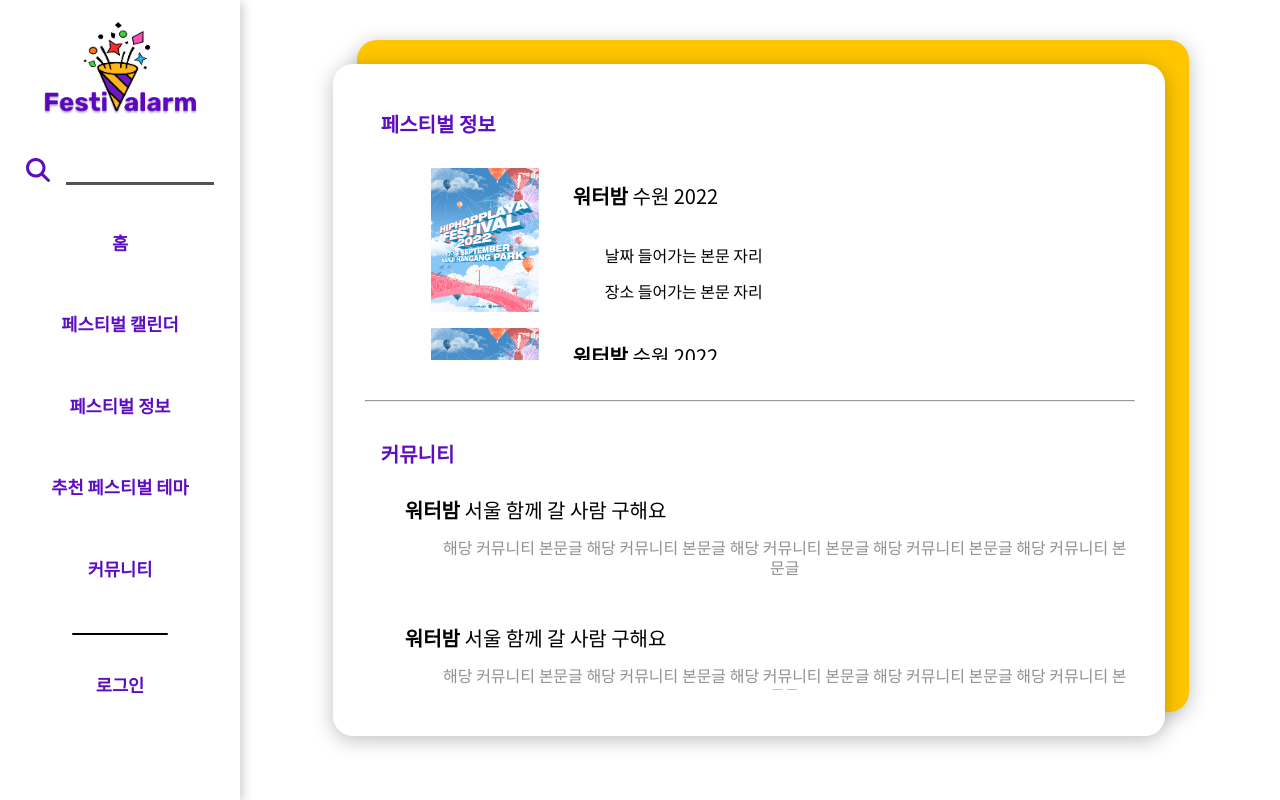
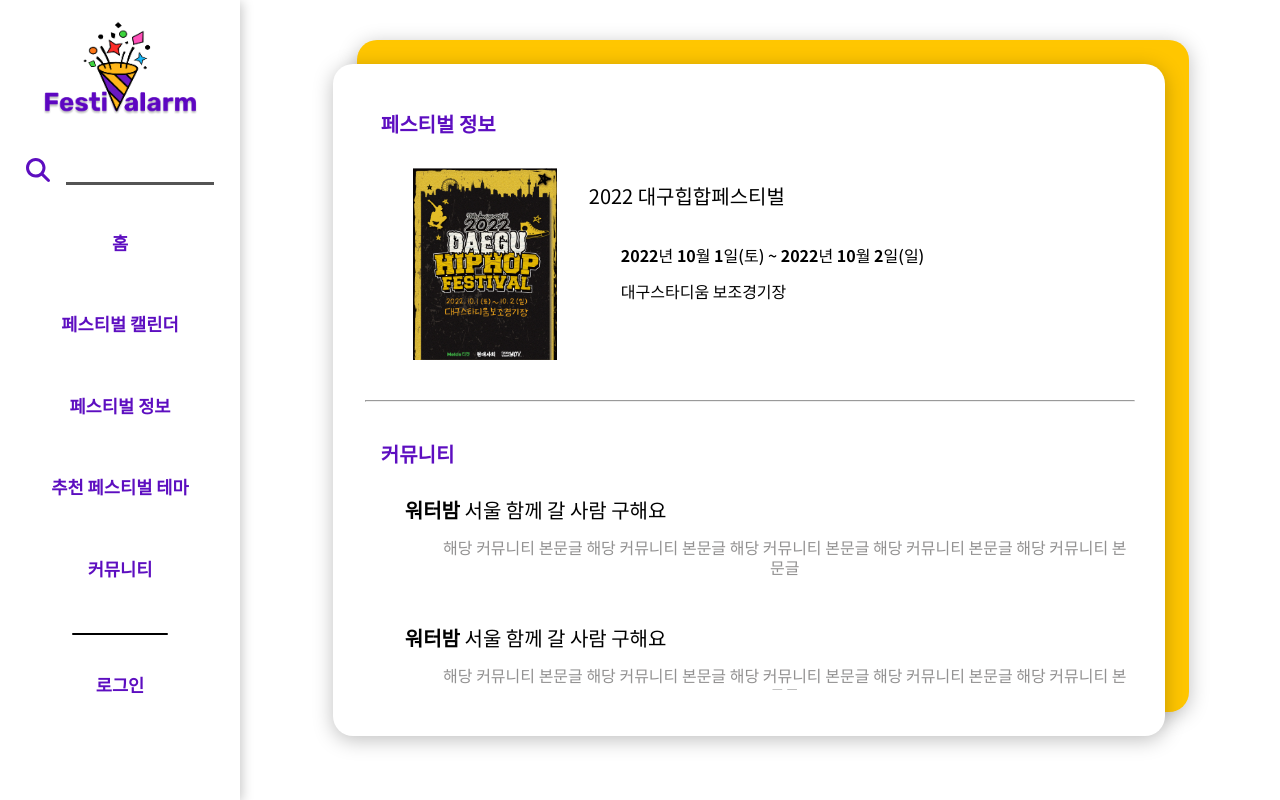
Before and after one commit to soyeons/MUTSA_team_Soyeon, a React (Create React App) app: page /search in a window 1280 px wide. Built offline with nearby package versions, Linux system fonts and the light colour scheme; a web font is replaced by a local one.

Commit message:
[feat] search 페스티벌 리스트 불러만 놓기

```diff
--- a/src/Search.css
+++ b/src/Search.css
@@ -78,7 +78,7 @@
 .searchFestEach {
 	display: flex;
 	padding-left: 3rem;
-	gap: 1rem;
+	gap: 2rem;
 	padding-top: 1rem;
 }
 
@@ -116,6 +116,11 @@
 	flex-direction: column;
 	gap: 1rem;
 	padding-left: 2rem;
+	align-items: flex-start;
+}
+
+.searchFestInfo span {
+	font-weight: bold;
 }
 
 .searchFestInfo p {
--- a/src/Search.js
+++ b/src/Search.js
@@ -6,6 +6,40 @@ import festivallist from './list.json';
 const initialPostList = festivallist['festivallist'];
 
 const Search = () => {
+	const dayArr = ['일', '월', '화', '수', '목', '금', '토'];
+	const filteredFest = () => {
+		let filterList = [];
+		for (let i = 0; i < initialPostList.length; i++) {
+			const startDate = new Date(
+				Number(initialPostList[i].time_start.substring(0, 4)),
+				Number(initialPostList[i].time_start.substring(5, 7)) - 1,
+				Number(initialPostList[i].time_start.substring(8, 10))
+			);
+			const endDate = new Date(Number(initialPostList[i].time_end.substring(0, 4)), Number(initialPostList[i].time_end.substring(5, 7)) - 1, Number(initialPostList[i].time_end.substring(8, 10)));
+
+			let dateString = `<span>${startDate.getFullYear()}</span>년 <span>${startDate.getMonth() + 1}</span>월 <span>${startDate.getDate()}</span>일(${
+				dayArr[startDate.getDay()]
+			}) ~ <span>${endDate.getFullYear()}</span>년 <span>${endDate.getMonth() + 1}</span>월 <span>${endDate.getDate()}</span>일(${dayArr[endDate.getDay()]})`;
+			const subDate = endDate.getDate() - startDate.getDate();
+			if (subDate === 0) {
+				dateString = `<span>${startDate.getFullYear()}</span>년 <span>${startDate.getMonth() + 1}</span>월 <span>${startDate.getDate()}</span>일(${dayArr[startDate.getDay()]})`;
+			}
+
+			filterList.push(
+				<div className='searchFestEach'>
+					<img className='seacrhFestPoster' src={initialPostList[i].Poster} alt='포스터'></img>
+					<div className='searchFestDesc'>
+						<p className='searchFestTitle'>{initialPostList[i].title}</p>
+						<div className='searchFestInfo'>
+							<p className='searchFestDate' dangerouslySetInnerHTML={{ __html: dateString }}></p>
+							<p className='searchFestLoca'>{initialPostList[i].place}</p>
+						</div>
+					</div>
+				</div>
+			);
+		}
+		return filterList;
+	};
 	return (
 		<div className='search'>
 			<nav>
@@ -18,32 +52,7 @@ const Search = () => {
 							<div className='searchText'>
 								<p>페스티벌 정보</p>
 							</div>
-							<div className='searchFestList'>
-								<div className='searchFestEach'>
-									<img className='seacrhFestPoster' src='img/festival128.jpg' alt='포스터'></img>
-									<div className='searchFestDesc'>
-										<p className='searchFestTitle'>
-											<span>워터밤</span> 수원 2022
-										</p>
-										<div className='searchFestInfo'>
-											<p className='searchFestDate'>날짜 들어가는 본문 자리</p>
-											<p className='searchFestLoca'>장소 들어가는 본문 자리</p>
-										</div>
-									</div>
-								</div>
-								<div className='searchFestEach'>
-									<img className='seacrhFestPoster' src='img/festival128.jpg' alt='포스터'></img>
-									<div className='searchFestDesc'>
-										<p className='searchFestTitle'>
-											<span>워터밤</span> 수원 2022
-										</p>
-										<div className='searchFestInfo'>
-											<p className='searchFestDate'>날짜 들어가는 본문 자리</p>
-											<p className='searchFestLoca'>장소 들어가는 본문 자리</p>
-										</div>
-									</div>
-								</div>
-							</div>
+							<div className='searchFestList'>{filteredFest()}</div>
 						</div>
 						<hr />
 						<div className='searchComm'>
```
